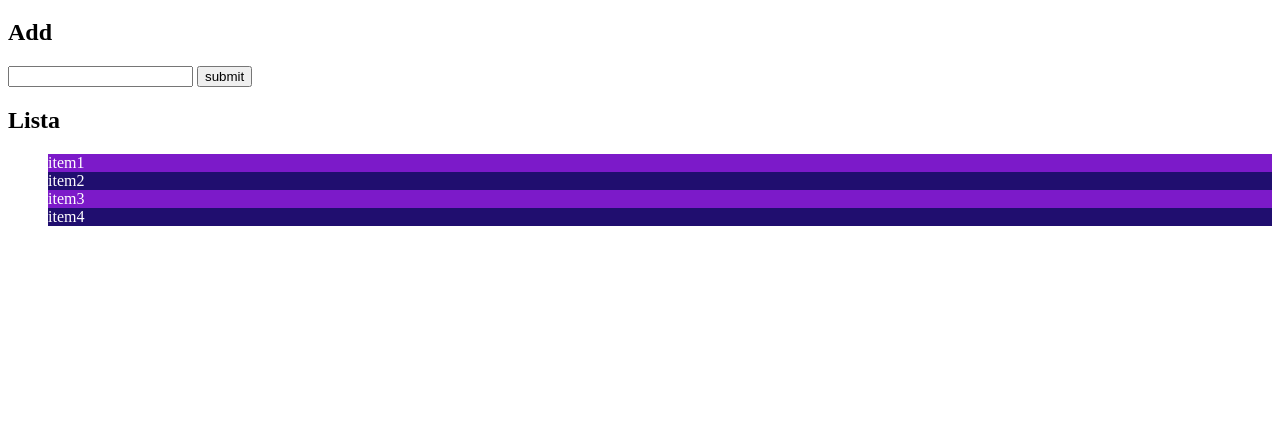
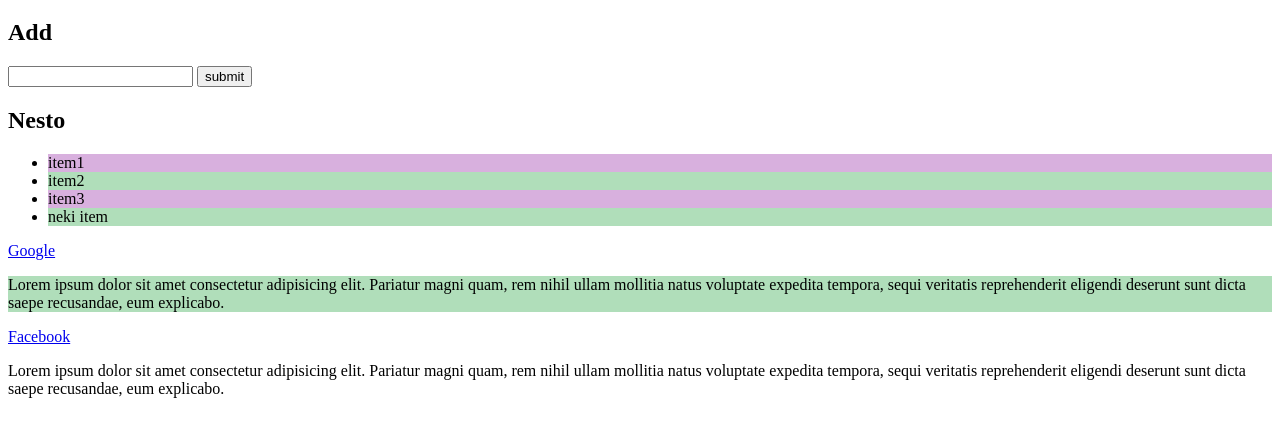
Before and after one commit to nullq0/dom, a plain HTML site: page index.html in a window 1280 px wide. Shown: the part 61-498 px from the top of the page. Drawn offline with Linux system fonts and the light colour scheme.

Commit message:
Add files via upload

```diff
--- a/dom.js
+++ b/dom.js
@@ -11,10 +11,17 @@ let listItems = document.getElementsByClassName("list-item");
 
 for(let i=0; i < listItems.length; i++)
 {
-    listItems[i].style.color = "white";
+    //listItems[i].style.color = "white";
     if(i%2==0)
     {
-        listItems[i].style.backgroundColor = "#7C1AC9";
+        listItems[i].style.backgroundColor = "#D8B0DE";
     }
-    else listItems[i].style.backgroundColor = "#200E6F";
+    else listItems[i].style.backgroundColor = "#B0DEBA";
 }
+
+document.getElementById("lista").textContent = "Nesto";
+
+listItems[3].textContent = "neki item";
+
+//querySelector
+document.querySelector("#paragraf p").style.backgroundColor = "#B0DEBA";
--- a/index.html
+++ b/index.html
@@ -4,6 +4,7 @@
     <meta charset="UTF-8">
     <meta http-equiv="X-UA-Compatible" content="IE=edge">
     <meta name="viewport" content="width=device-width, initial-scale=1.0">
+    <style src="style.css"></style>
     <title>Document</title>
 </head>
 <body>
@@ -18,7 +19,7 @@
             <input type="text" class="froms">
             <input type="submit" class="button" value="submit">
         </form>
-        <h2 class="title">Lista</h2>
+        <h2 class="title" id="lista">Lista</h2>
         <ul id="items">
             <li class="list-item">item1</li>
             <li class="list-item">item2</li>
@@ -26,10 +27,23 @@
             <li class="list-item">item4</li>
         </ul>
 
+        <div id = "paragraf">
+            <a href="google.com">Google</a>
+            <p>Lorem ipsum dolor sit amet consectetur adipisicing elit. Pariatur magni quam, rem nihil ullam mollitia natus voluptate expedita tempora,
+               sequi veritatis reprehenderit eligendi deserunt sunt dicta saepe recusandae, eum explicabo.
+            </p>
+        </div>
+
+        <div>
+            <a href="facebook.com">Facebook</a>
+            <p>Lorem ipsum dolor sit amet consectetur adipisicing elit. Pariatur magni quam, rem nihil ullam mollitia natus voluptate expedita tempora,
+               sequi veritatis reprehenderit eligendi deserunt sunt dicta saepe recusandae, eum explicabo.
+            </p>
+        </div>
+
+
 
     </div>
-
-
 
 
     <script src="dom.js"></script>
```
